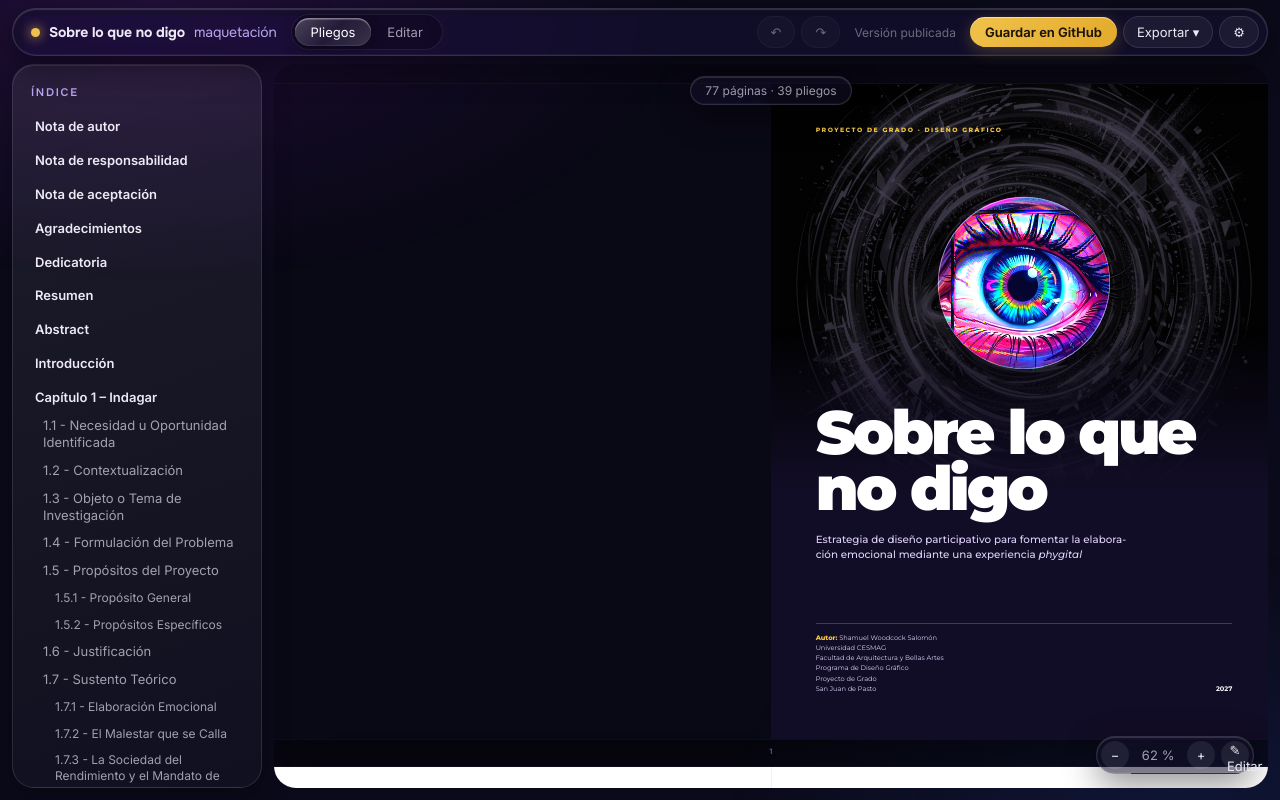
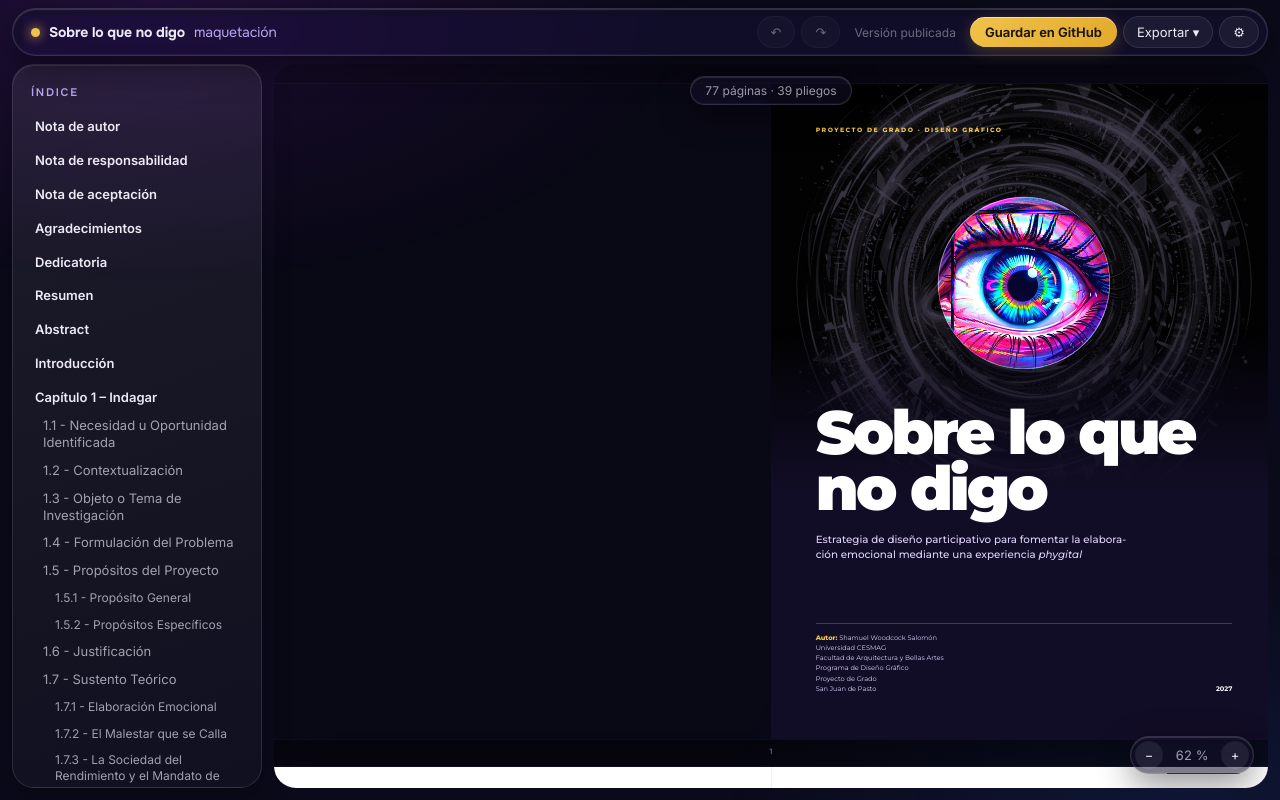
Before and after one commit to diseno-unicesmag/slqnd, a Next.js app in the folder maquetacion/: page / in a window 1280 px wide. Built offline with nearby package versions, Linux system fonts and the light colour scheme.

Commit message:
Una sola vista: se edita directamente sobre los pliegos

```diff
--- a/maquetacion/components/Editor.jsx
+++ b/maquetacion/components/Editor.jsx
@@ -203,10 +203,6 @@ export default function Editor() {
 
       <header className="barra lg-r" data-lg-strength="40">
         <div className="marca"><span className="punto" />Sobre lo que no digo <em>maquetación</em></div>
-        <div className="segmentado">
-          <button className={modo === 'pliegos' ? 'on' : ''} onClick={() => setModo('pliegos')}>Pliegos</button>
-          <button className={modo === 'editar' ? 'on' : ''} onClick={() => setModo('editar')}>Editar</button>
-        </div>
         <div className="acciones">
           <button title="Deshacer (Ctrl+Z)" onClick={deshacer} disabled={!historia.current.atras.length}>↶</button>
           <button title="Rehacer (Ctrl+Y)" onClick={rehacer} disabled={!historia.current.adelante.length}>↷</button>
@@ -242,7 +238,7 @@ export default function Editor() {
         {faltan.length > 0 && (<>
           <h3>Pendientes</h3>
           <div className="pend">
-            {faltan.map(b => <button key={b.id} onClick={() => { setModo('editar'); setSel(b.id); setPanel('bloque'); setTimeout(() => document.querySelector(`[data-id="${b.id}"]`)?.scrollIntoView({ behavior: 'smooth', block: 'center' }), 50); }}>⚑ {b.label}: {b.title}</button>)}
+            {faltan.map(b => <button key={b.id} onClick={() => { setSel(b.id); setPanel('bloque'); setTimeout(() => document.querySelector(`[data-id="${b.id}"]`)?.scrollIntoView({ behavior: 'smooth', block: 'center' }), 50); }}>⚑ {b.label}: {b.title}</button>)}
           </div>
         </>)}
       </aside>
@@ -253,7 +249,7 @@ export default function Editor() {
               <Documento doc={doc} editable seleccion={sel} onSeleccionar={id => { setSel(id); setPanel('bloque'); }} cambiarBloque={cambiarBloque} resolver={resolver} onImagen={ponerImagen} onTecla={onTecla} />
               <button className="agregar-final" onClick={() => insertar('p', doc.blocks[doc.blocks.length - 1].id)}>+ Añadir párrafo al final</button>
             </div>
-          : <Pliegos ref={paginas} doc={doc} resolver={resolver} zoom={zoomP} editable={editarP}
+          : <Pliegos ref={paginas} doc={doc} resolver={resolver} zoom={zoomP} editable
               onCristal={(k, ov) => aplicar(d => { const c = { ...(d.cristales || {}) }; if (ov) c[k] = ov; else delete c[k]; return { ...d, cristales: c }; }, 'cristal-' + k)}
               onEditar={(id, cambios) => cambiarBloque(id, cambios)} />}
         {modo === 'pliegos' && (
@@ -261,7 +257,6 @@ export default function Editor() {
             <button onClick={() => setZoomP(z => Math.max(0.3, +(z - 0.05).toFixed(2)))}>−</button>
             <span>{Math.round(zoomP * 100)} %</span>
             <button onClick={() => setZoomP(z => Math.min(1.2, +(z + 0.05).toFixed(2)))}>+</button>
-            <button className={editarP ? 'on' : ''} title="Arrastra el cristal, agrándalo con la esquina o la rueda; doble clic en un texto para corregirlo" onClick={() => setEditarP(x => !x)}>✎ Editar</button>
           </div>
         )}
         {modo === 'editar' && (
--- a/maquetacion/components/Pliegos.jsx
+++ b/maquetacion/components/Pliegos.jsx
@@ -18,7 +18,7 @@ const Pliegos = forwardRef(function Pliegos({ doc, resolver, zoom, editable, onC
   // Mover el cristal no recompone los pliegos: solo cambia doc.cristales
   const base = useMemo(() => ({ ...doc, cristales: undefined }), [doc.blocks, doc.estilo, doc.meta]); // eslint-disable-line
   const cristales = doc.cristales || {};
-  const vivoRef = useRef({}); vivoRef.current = { cristales, onCristal, onEditar, zoom };
+  const vivoRef = useRef({}); vivoRef.current = { cristales, onCristal, onEditar, zoom, doc };
   const [listo, setListo] = useState(0);
   const [editor, setEditor] = useState(null);
 
@@ -97,10 +97,28 @@ const Pliegos = forwardRef(function Pliegos({ doc, resolver, zoom, editable, onC
       if (!m) return;
       e.preventDefault(); ov.dx += m[0]; ov.dy += m[1]; ajustarCristal(sel, ov); marcar(sel); guardar(k, ov);
     };
+    // Doble clic: el texto se corrige ahí mismo, en el pliego. Al salir se guarda el bloque
+    // completo (si está partido entre páginas, se unen sus partes) y los pliegos se recomponen.
     const doble = e => {
       if (e.target.closest('[data-k]')) return;
-      const el = e.target.closest('[data-b],[data-id]'); if (!el) return;
-      setEditor({ id: el.dataset.b || el.dataset.id });
+      const el = e.target.closest('[data-b],[data-id]'); if (!el || el.isContentEditable) return;
+      const id = el.dataset.b || el.dataset.id, attr = el.dataset.b ? 'b' : 'id';
+      const bloque = vivoRef.current.doc.blocks.find(b => b.id === id);
+      const enLinea = bloque && bloque.html != null && /^(P|H[1-6])$/.test(el.tagName);
+      if (!enLinea) { setEditor({ id }); return; }
+      const partes = [...v.querySelectorAll(`[data-${attr}="${id}"]`)];
+      partes.forEach(x => { x.contentEditable = 'true'; x.classList.add('editando-texto'); });
+      el.focus();
+      const salir = () => {
+        setTimeout(() => {
+          if (partes.includes(document.activeElement)) return;
+          partes.forEach(x => { x.removeAttribute('contenteditable'); x.classList.remove('editando-texto'); x.removeEventListener('blur', salir); x.removeEventListener('keydown', tec); });
+          const html = partes.map(x => x.innerHTML).join('');
+          if (html !== bloque.html) vivoRef.current.onEditar?.(id, { html });
+        }, 0);
+      };
+      const tec = k => { if (k.key === 'Escape' || (k.key === 'Enter' && !k.shiftKey)) { k.preventDefault(); document.activeElement.blur(); } };
+      partes.forEach(x => { x.addEventListener('blur', salir); x.addEventListener('keydown', tec); });
     };
     v.addEventListener('pointerdown', abajo); v.addEventListener('wheel', rueda, { passive: false });
     v.addEventListener('dblclick', doble); window.addEventListener('keydown', tecla);
--- a/maquetacion/public/estilos/pliegos.css
+++ b/maquetacion/public/estilos/pliegos.css
@@ -255,3 +255,4 @@
   background: #f5c542; border: 2px solid #fff; box-shadow: 0 1px 4px rgba(0,0,0,.4); cursor: nwse-resize; z-index: 9; }
 .pl.editando [data-b]:hover, .pl.editando [data-id]:hover { outline: 1px dashed rgba(116,85,194,.45); outline-offset: 2px; cursor: text; }
 @media print { .cristal-asa { display: none !important; } .pl [data-k], .pl [data-b], .pl [data-id] { outline: none !important; } }
+.pl .editando-texto { outline: 2px solid rgba(116,85,194,.7) !important; outline-offset: 2px; background: rgba(245,197,66,.08); cursor: text; }
```
